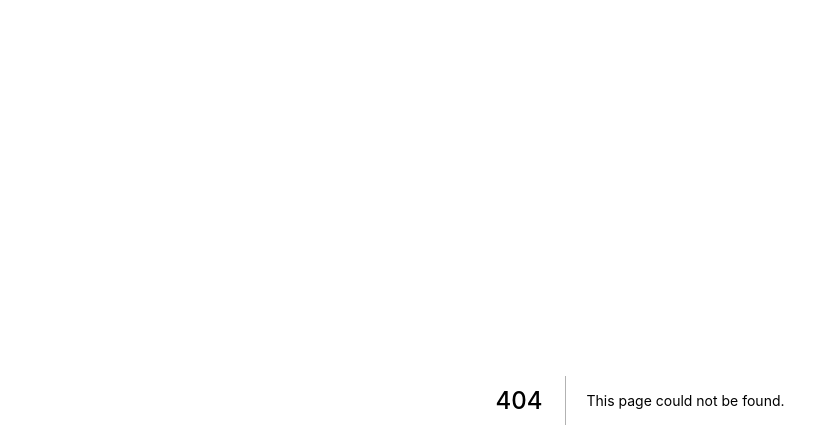
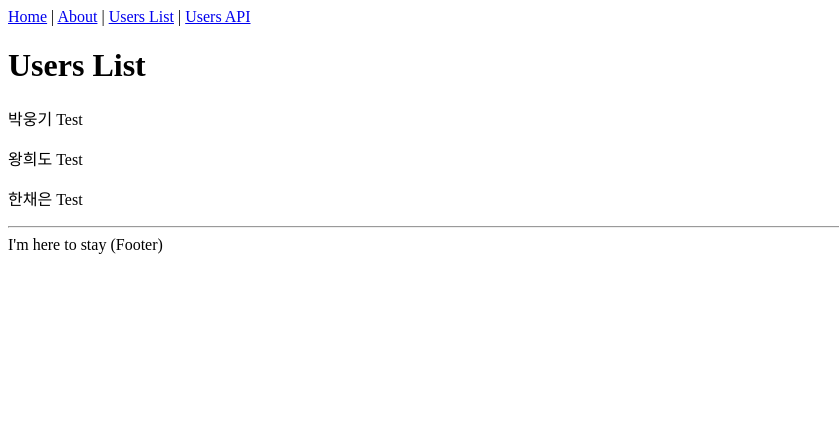
Before and after one commit to Kim-Hyunjo/MoZIP, a Next.js app in the folder front/: page /test in a window 1280 px wide. Before the commit this address had no page. Shown: the top 448 px of the page, without its empty margins (0-839 px from the left). Built offline with nearby package versions, Linux system fonts and the light colour scheme.

Commit message:
feat: Add Test Page

```diff
--- /dev/null
+++ b/front/pages/test.tsx
@@ -0,0 +1,31 @@
+import { GetStaticProps } from "next";
+import Link from "next/link";
+import Layout from "../components/Layout";
+import List from "../components/List";
+import { User } from "../interfaces";
+import { sampleUserData } from "../utils/sample-data";
+
+type Props = {
+  items: User[];
+};
+
+const getTest = ({ items }: Props) => {
+  return (
+    <Layout title="Axios Test">
+      <h1>Users List</h1>
+      <p>박웅기 Test</p>
+      <p>{}</p>
+      <p>왕희도 Test</p>
+      <p>{}</p>
+      <p>한채은 Test</p>
+      <p>{}</p>
+    </Layout>
+  );
+};
+
+export const dataFetchTest: GetStaticProps = async () => {
+  const items: User[] = sampleUserData;
+  return { props: { items } };
+};
+
+export default getTest;
```
